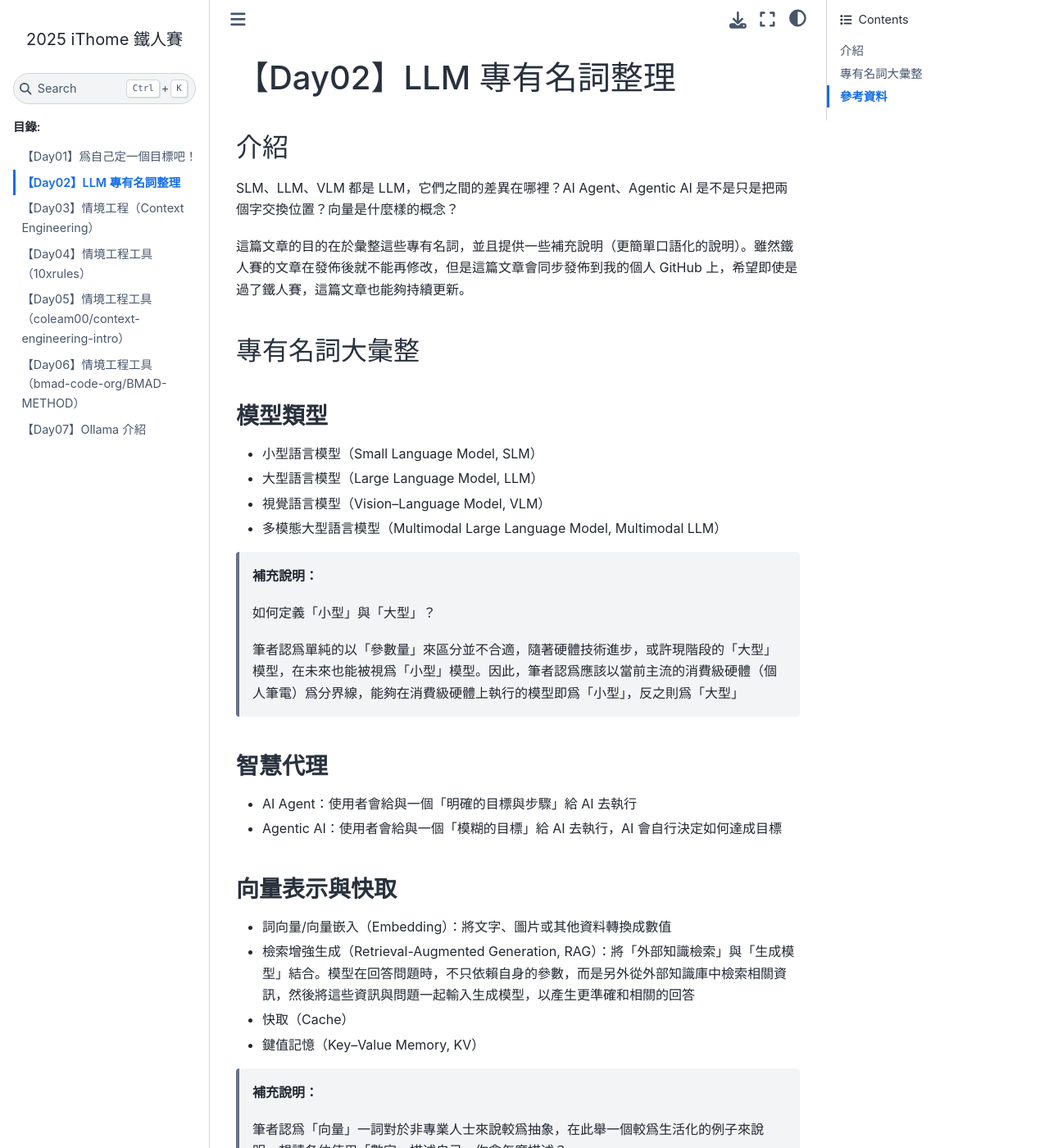
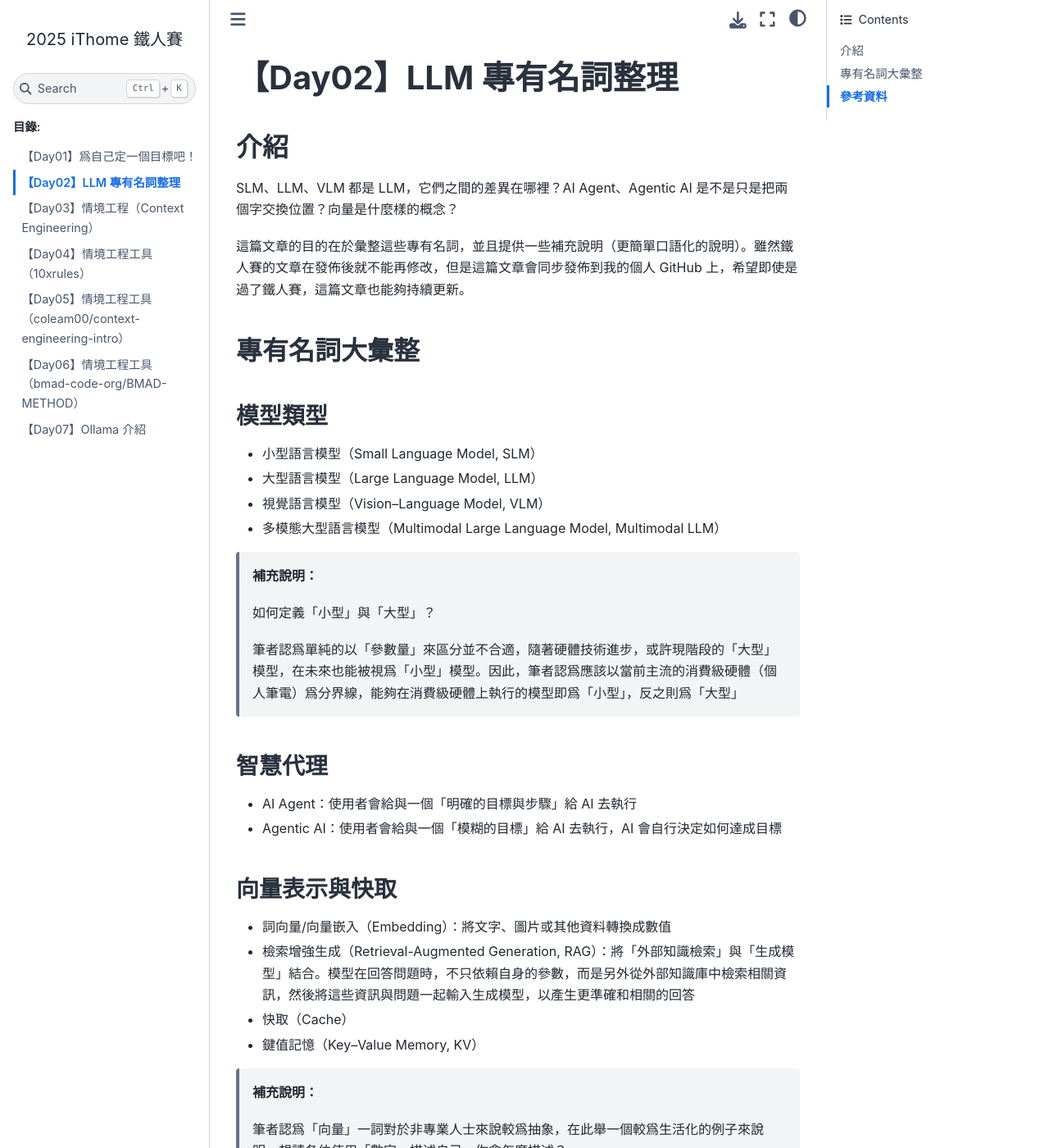
Before and after one commit to hsiangjenli/2025-it-help-ironman, a Sphinx documentation site: the page built from source/challenges/day-02.md, in a window 1280 px wide and 1400 px high. Shown: the whole window at 82% size. Built offline with Sphinx 7.4.7 and the Sphinx Book theme 1.1.4, drawn with Linux system fonts in a browser that asks for light colours.

Commit message:
fix: add !important to font-weight for h1, h2, h3 in custom.css

```diff
--- a/source/_static/css/custom.css
+++ b/source/_static/css/custom.css
@@ -8,5 +8,5 @@
 }
 
 h1, h2, h3 {
-    font-weight: bolder;
+    font-weight: bolder !important;
 }
```
